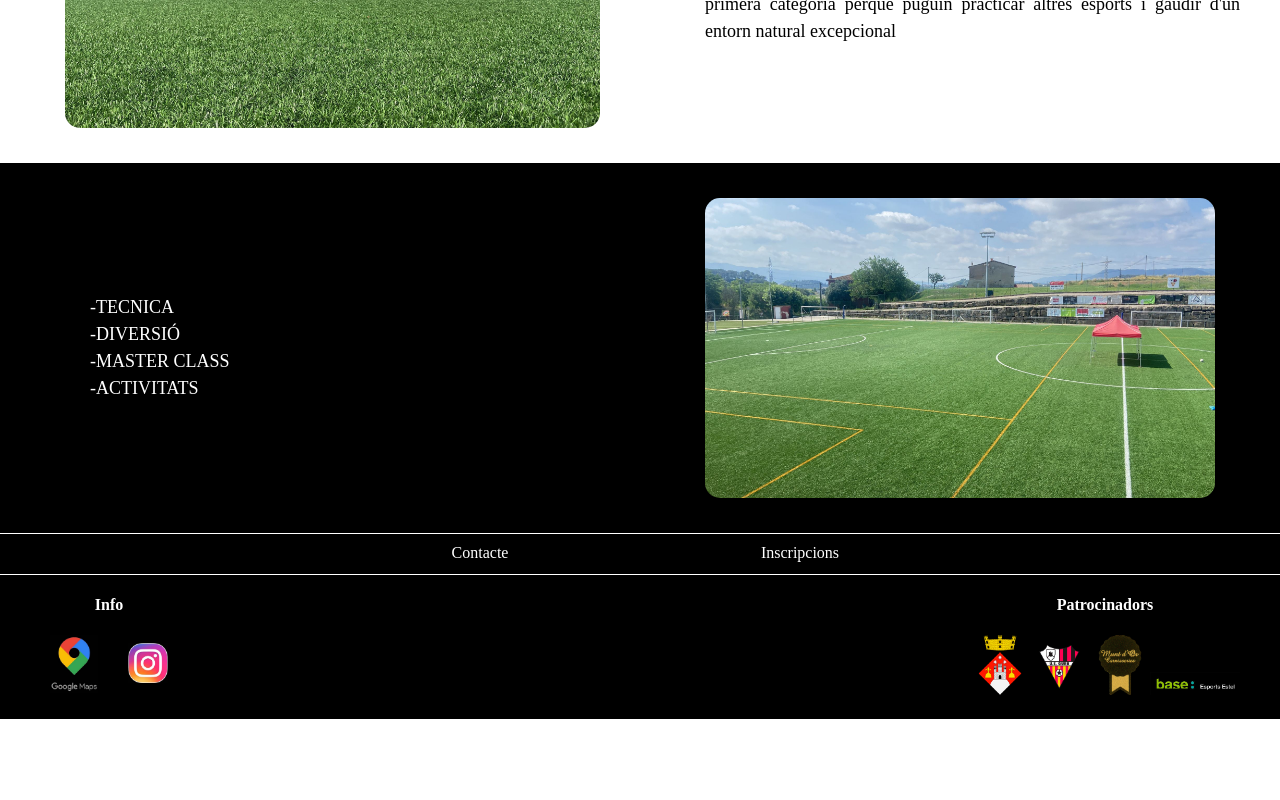
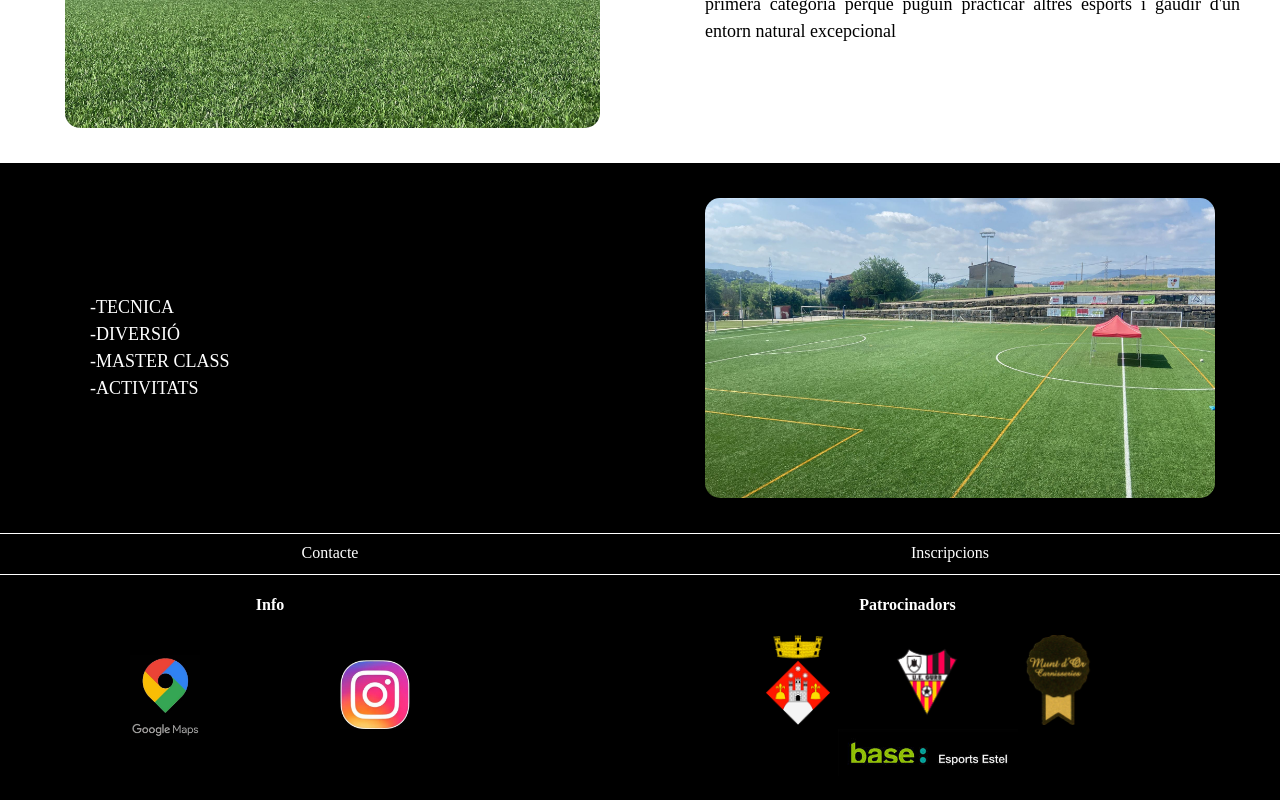
Before and after one commit to danicampdelacreu/Campus-react_vite, a React (Vite) app in the folder react_vite/: page / in a window 1280 px wide. Shown: the part 921-1721 px from the top of the page. Before the commit the page ends 1640 px from the top, so only its background shows below. Built offline with nearby package versions, Linux system fonts and the light colour scheme; a web font is replaced by a local one.

Commit message:
Css Footer ajustar tamaños

```diff
--- a/react_vite/src/components/footer/Footer.css
+++ b/react_vite/src/components/footer/Footer.css
@@ -1,3 +1,5 @@
+@media (max-width: 649px){
+
 .logoAF{
   max-width: 60px;
   height: auto;
@@ -56,7 +58,7 @@
   color: white;
   text-decoration: none;
   transition: background-color 0.3s, color 0.3s, transform 0.3s;
-  width: 300px;
+  width: 200px;
 }
 
 /* Estilos cuando el cursor se coloca encima del enlace */
@@ -84,3 +86,300 @@
   max-width: 50%;
   margin-right: 40px;
 }
+
+}
+
+@media (min-width: 650px) and (max-width: 900px){
+
+  .logoAF{
+    max-width: 80px;
+    height: auto;
+    margin-left: 20px;
+  }
+  .logoGF{
+    max-width: 80px;
+    height: auto;
+    margin-left: 20px;
+  }
+  .logoMF{
+    max-width: 80px;
+    height: auto;
+    margin-left: 20px;
+  }
+  .logoBF{
+    max-width: 90px;
+    height: auto;
+    margin-left: 20px;
+  }
+  .logoLF{
+      max-width: 60px;
+      height: auto;
+      margin-left: 20px;
+  }
+  .footer{
+    background-color: black;
+  }
+  .footer h4{
+    color:white
+  }
+  .logoIH{
+    max-width: 60px;
+    height: auto;
+    margin-bottom: 10px;
+    margin-left: 30px;
+  }
+  .logoIH:hover{
+    transform: scale(1.8);
+  }
+  .logoLF:hover{
+    transform: scale(1.8);
+
+  }
+  /* Estilos para el div .footer-nav */
+  .footer-nav {
+    display: flex;
+    justify-content: center;
+    background-color: black;
+    text-align: center;
+    height: 40px;
+    border-top: white 1px solid;
+    border-bottom: white 1px solid
+  }
+
+  /* Estilos para los enlaces dentro del div .footer-nav */
+  .footer-nav a {
+    display: inline-block;
+    margin: 10px;
+    background-color:black;
+    color: white;
+    text-decoration: none;
+    transition: background-color 0.3s, color 0.3s, transform 0.3s;
+    width: 350px;
+  }
+
+  /* Estilos cuando el cursor se coloca encima del enlace */
+  .footer-nav a:hover {
+    background-color: rgba(255, 0, 0, 0.656);
+    color: white;
+    transform: scale(1.1);
+    border-radius: 80px 20px;
+  }
+
+  .footer-logos{
+    display: flex;
+    justify-content: space-between;
+    padding-bottom: 20px;
+    margin-left: 60px;
+  }
+  .footer-ubi{
+    justify-content: center;
+    text-align: center;
+    max-width: 50%;
+    margin-left: 50px;
+  }
+
+  .footer-patro{
+    text-align: center;
+    max-width: 50%;
+    margin-right: 60px;
+
+  }
+
+}
+
+@media (min-width: 901px) and (max-width: 1200px){
+
+  .logoAF{
+    max-width: 90px;
+    height: auto;
+    margin-left: 20px;
+  }
+  .logoGF{
+    max-width: 90px;
+    height: auto;
+    margin-left: 20px;
+  }
+  .logoMF{
+    max-width: 90px;
+    height: auto;
+    margin-left: 20px;
+  }
+  .logoBF{
+    max-width: 180px;
+    height: auto;
+    margin-left: 20px;
+  }
+  .logoLF{
+      max-width: 70px;
+      height: auto;
+      margin-top: 20px;
+  }
+  .footer{
+    background-color: black;
+  }
+  .footer h4{
+    color:white
+  }
+  .logoIH{
+    max-width: 70px;
+    height: auto;
+    margin-bottom: 10px;
+    margin-left: 70px;
+  }
+  .logoIH:hover{
+    transform: scale(1.8);
+  }
+  .logoLF:hover{
+    transform: scale(1.8);
+
+  }
+  /* Estilos para el div .footer-nav */
+  .footer-nav {
+    display: flex;
+    justify-content: center;
+    background-color: black;
+    text-align: center;
+    height: 40px;
+    border-top: white 1px solid;
+    border-bottom: white 1px solid
+  }
+
+  /* Estilos para los enlaces dentro del div .footer-nav */
+  .footer-nav a {
+    display: inline-block;
+    margin: 10px;
+    background-color:black;
+    color: white;
+    text-decoration: none;
+    transition: background-color 0.3s, color 0.3s, transform 0.3s;
+    width: 400px;
+  }
+
+  /* Estilos cuando el cursor se coloca encima del enlace */
+  .footer-nav a:hover {
+    background-color: rgba(255, 0, 0, 0.656);
+    color: white;
+    transform: scale(1.1);
+    border-radius: 80px 20px;
+  }
+
+  .footer-logos{
+    display: flex;
+    justify-content: space-between;
+    padding-bottom: 20px;
+    margin-left: 70px;
+  }
+  .footer-ubi{
+    justify-content: center;
+    text-align: center;
+    max-width: 50%;
+    margin-left: 60px;
+  }
+
+  .footer-patro{
+    text-align: center;
+    max-width: 50%;
+    margin-right: 70px;
+
+  }
+
+}
+
+@media (min-width: 1201px) {
+
+
+  .logoAF{
+    max-width: 90px;
+    height: auto;
+    margin-left: 40px;
+  }
+  .logoGF{
+    max-width: 90px;
+    height: auto;
+    margin-left: 40px;
+  }
+  .logoMF{
+    max-width: 90px;
+    height: auto;
+    margin-left: 40px;
+  }
+  .logoBF{
+    max-width: 180px;
+    height: auto;
+    margin-left: 40px;
+  }
+  .logoLF{
+      max-width: 70px;
+      height: auto;
+      margin-top: 20px;
+  }
+  .footer{
+    background-color: black;
+  }
+  .footer h4{
+    color:white
+  }
+  .logoIH{
+    max-width: 70px;
+    height: auto;
+    margin-bottom: 10px;
+    margin-left: 140px;
+  }
+  .logoIH:hover{
+    transform: scale(1.8);
+  }
+  .logoLF:hover{
+    transform: scale(1.8);
+
+  }
+  /* Estilos para el div .footer-nav */
+  .footer-nav {
+    display: flex;
+    justify-content: center;
+    background-color: black;
+    text-align: center;
+    height: 40px;
+    border-top: white 1px solid;
+    border-bottom: white 1px solid
+  }
+
+  /* Estilos para los enlaces dentro del div .footer-nav */
+  .footer-nav a {
+    display: inline-block;
+    margin: 10px;
+    background-color:black;
+    color: white;
+    text-decoration: none;
+    transition: background-color 0.3s, color 0.3s, transform 0.3s;
+    width: 600px;
+  }
+
+  /* Estilos cuando el cursor se coloca encima del enlace */
+  .footer-nav a:hover {
+    background-color: rgba(255, 0, 0, 0.656);
+    color: white;
+    transform: scale(1.1);
+    border-radius: 80px 20px;
+  }
+
+  .footer-logos{
+    display: flex;
+    justify-content: space-between;
+    padding-bottom: 20px;
+    margin-left: 70px;
+  }
+  .footer-ubi{
+    justify-content: center;
+    text-align: center;
+    max-width: 50%;
+    margin-left: 60px;
+  }
+
+  .footer-patro{
+    text-align: center;
+    max-width: 50%;
+    margin-right: 70px;
+
+  }
+
+}
```
Also changed, not shown: 1 other file (tests, documents, lock files or other folders).
